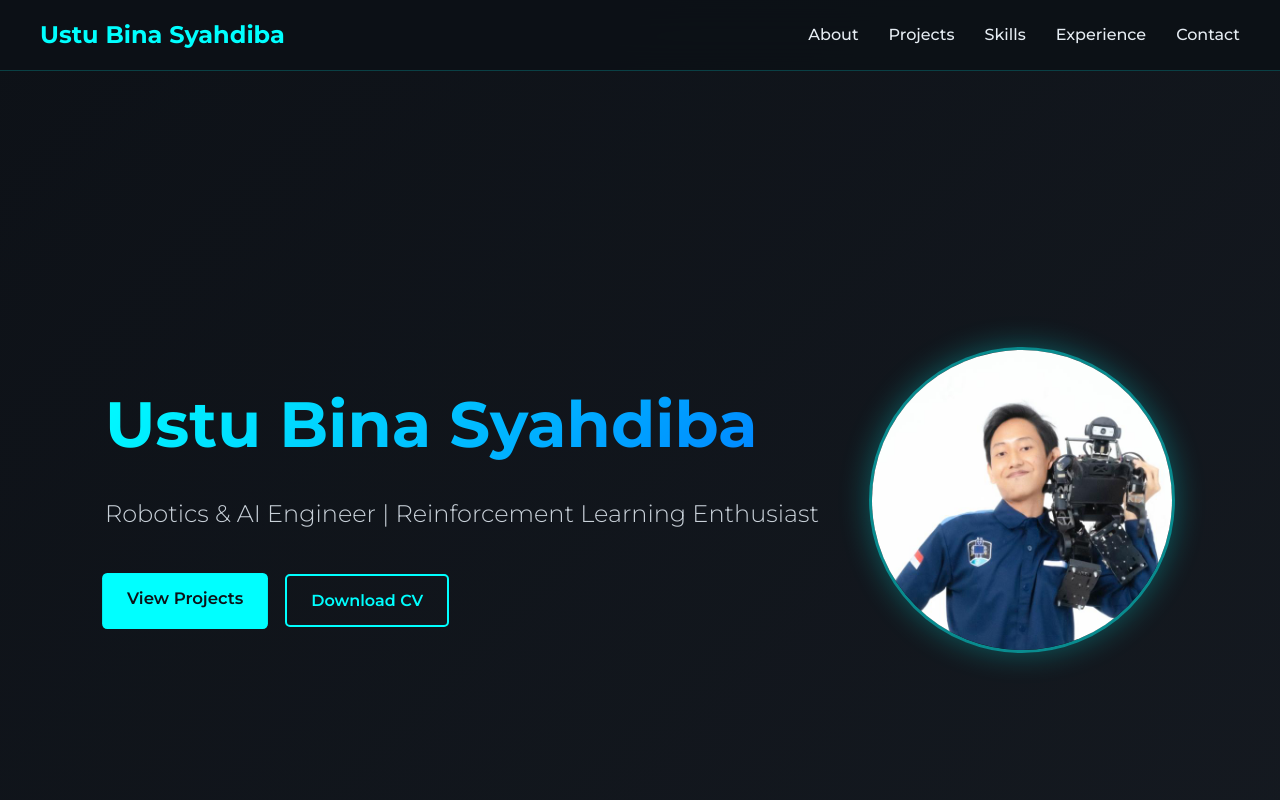
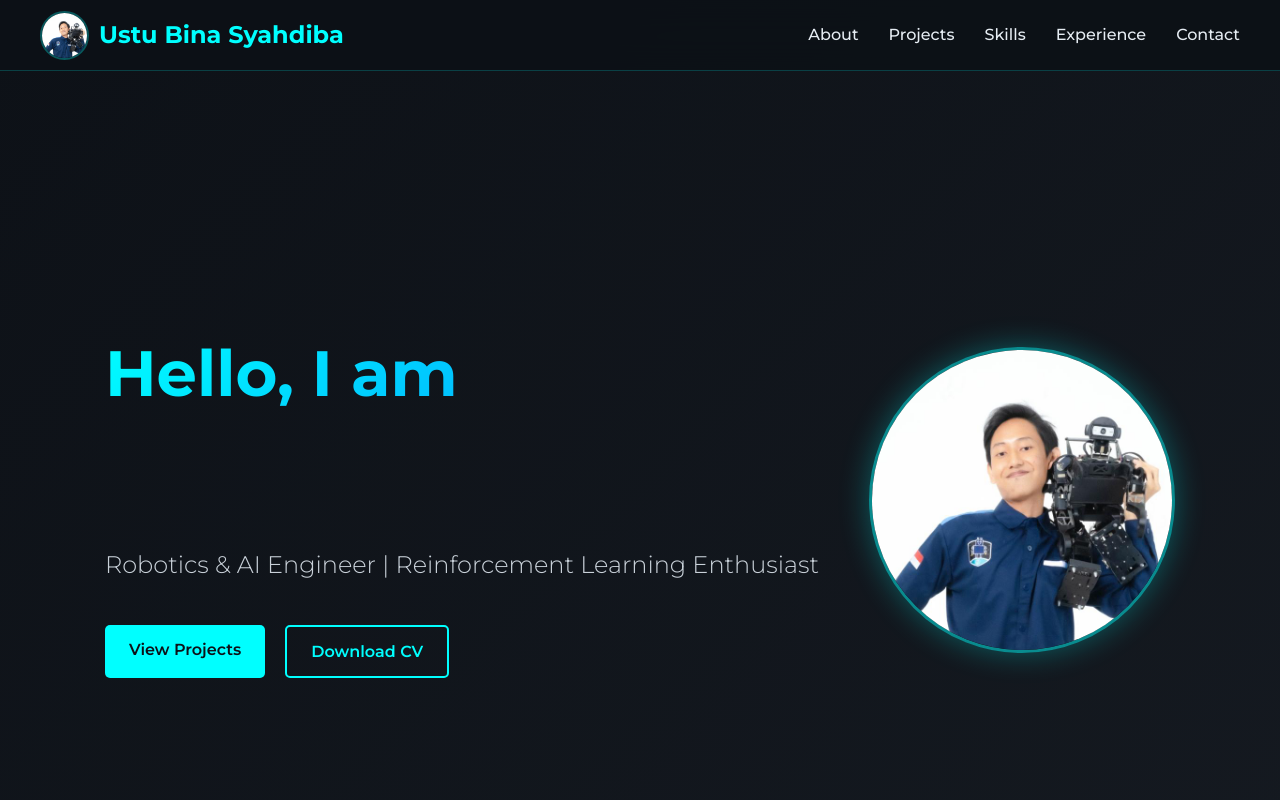
Before and after one commit to SayaUSB/portfolio, a React (Create React App) app: page / in a window 1280 px wide. Shown: the top 800 px of the page. Built offline with nearby package versions, Linux system fonts and the light colour scheme.

Commit message:
feat: Picture at navigation bar

```diff
--- a/src/App.css
+++ b/src/App.css
@@ -44,10 +44,26 @@ body {
   color: #00ffff;
   text-decoration: none;
   transition: color 0.3s ease;
+  display: flex;
+  align-items: center;
 }
 
 .nav-logo:hover {
   color: #ffffff;
+}
+
+.nav-logo img {
+  width: 45px;
+  height: 45px;
+  border-radius: 50%;
+  margin-right: 10px;
+  border: 2px solid rgba(0, 255, 255, 0.3);
+  transition: transform 0.3s ease, box-shadow 0.3s ease;
+}
+
+.nav-logo img:hover {
+  transform: scale(1.05);
+  box-shadow: 0 0 10px rgba(0, 255, 255, 0.5);
 }
 
 .nav-menu {
@@ -103,6 +119,12 @@ body {
   -webkit-text-fill-color: transparent;
   background-clip: text;
   animation: fadeInUp 1s ease-out;
+}
+
+.hero .cursor {
+  color: #00ffff;
+  font-weight: 400;
+  animation: blink 1s infinite;
 }
 
 .hero p {
@@ -507,14 +529,7 @@ body {
   }
 }
 
-@keyframes pulse {
-  0% {
-    transform: scale(1);
-  }
-  50% {
-    transform: scale(1.05);
-  }
-  100% {
-    transform: scale(1);
-  }
+@keyframes blink {
+  0%, 50% { opacity: 1; }
+  51%, 100% { opacity: 0; }
 }
--- a/src/App.js
+++ b/src/App.js
@@ -1,11 +1,55 @@
 import './App.css';
+import { useState, useEffect } from 'react';
+
+const Typewriter = () => {
+  const strings = ["Ustu Bina Syahdiba", "a Robotics Engineer"];
+  const [currentText, setCurrentText] = useState('');
+  const [currentIndex, setCurrentIndex] = useState(0);
+  const [isDeleting, setIsDeleting] = useState(false);
+
+  useEffect(() => {
+    const typeSpeed = 100;
+    const deleteSpeed = 50;
+    const pauseTime = 2000;
+
+    const handleTyping = () => {
+      const currentString = strings[currentIndex];
+
+      if (isDeleting) {
+        setCurrentText(prev => prev.slice(0, -1));
+        if (currentText.length === 1) { // When text becomes empty after this deletion
+          setTimeout(() => {
+            setIsDeleting(false);
+            setCurrentIndex((prev) => (prev + 1) % strings.length);
+          }, pauseTime);
+        }
+      } else {
+        if (currentText.length < currentString.length) {
+          setCurrentText(prev => currentString.slice(0, prev.length + 1));
+        } else {
+          setTimeout(() => setIsDeleting(true), pauseTime);
+        }
+      }
+    };
+
+    const timeout = setTimeout(handleTyping, isDeleting ? deleteSpeed : typeSpeed);
+    return () => clearTimeout(timeout);
+  }, [currentText, currentIndex, isDeleting, strings]);
+
+  return (
+    <h1>Hello, I am<br />{currentText}<span className="cursor">|</span></h1>
+  );
+};
 
 function App() {
   return (
     <div className="app">
       <nav className="navbar">
         <div className="nav-container">
-          <a href="#hero" className="nav-logo">Ustu Bina Syahdiba</a>
+          <a href="#hero" className="nav-logo">
+            <img src={`${process.env.PUBLIC_URL}/images.jpeg`} alt="Profile" />
+            <span>Ustu Bina Syahdiba</span>
+          </a>
           <ul className="nav-menu">
             <li><a href="#about">About</a></li>
             <li><a href="#projects">Projects</a></li>
@@ -19,7 +63,7 @@ function App() {
       <section id="hero" className="hero">
         <div className="hero-content">
           <div className="hero-text">
-            <h1>Ustu Bina Syahdiba</h1>
+            <Typewriter />
             <p>Robotics & AI Engineer | Reinforcement Learning Enthusiast</p>
             <div className="hero-buttons">
               <a href="#projects" className="btn primary">View Projects</a>
```
